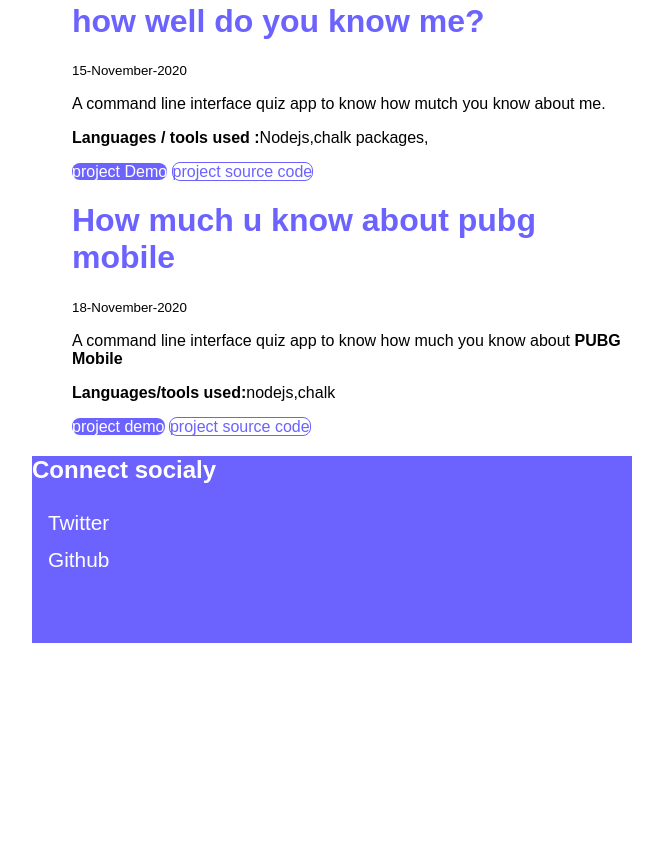
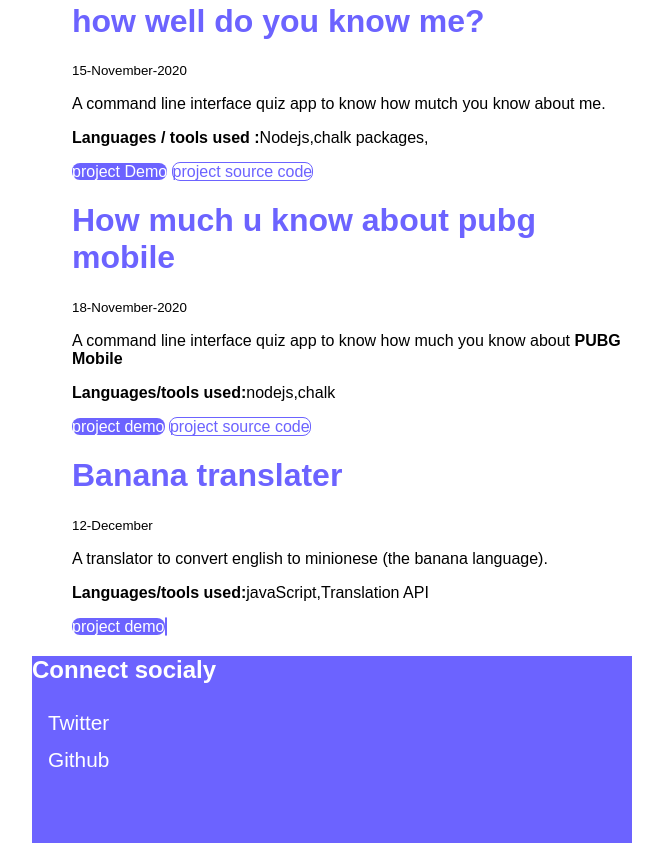
Before and after one commit to karthikreddy8/TO-SHOW-MY-PORTFOLIO, a plain HTML site: page projects.html in a window 1280 px wide. Shown: the part 568-1427 px from the top of the page, without its empty margins (308-971 px from the left). Before the commit the page ends 1227 px from the top, so only its background shows below. Drawn offline with Linux system fonts and the light colour scheme.

Commit message:
add projects

```diff
--- a/projects.html
+++ b/projects.html
@@ -48,6 +48,15 @@
              <a class="primary-link " href="https://repl.it/@karthikreddy82/pubg-quiz?embed=1&output=1#index.js">project demo</a>
              <a class="seccandery-link"href="https://github.com/karthikreddy8/pubg-quiz">project source code</a>
      </ol>
+     <ol>
+         <h1>Banana translater </h1>
+         <small>12-December</small>
+         <p>A translator to convert english to minionese (the banana language).
+        </p>
+        <p><strong>Languages/tools used:</strong>javaScript,Translation API</p>
+        <a class="primary-link" href="https://translater-karthik.netlify.app">project demo</a>
+        <a class="seccandery-link" href="https://github.com/karthikreddy8/Translater"></a>
+    </ol>
      <footer>
         <section class="background ">
             <div><h1 class="white1"><strong>Connect socialy</strong> </h1></div>
```
